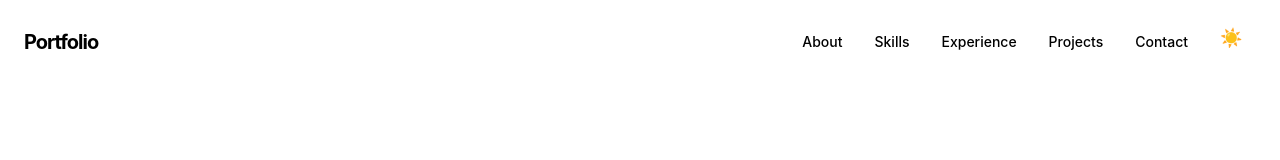
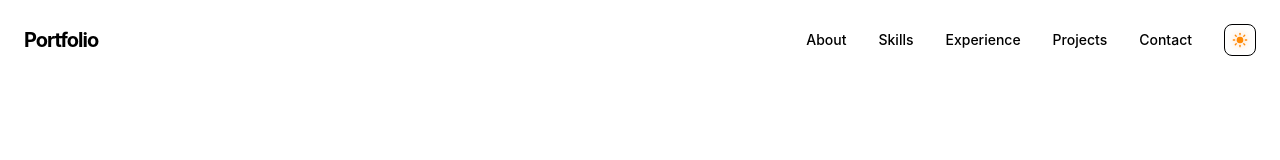
Before and after one commit to rizkikosasih/portfolio, a React (Vite) app: page / in a window 1280 px wide. Shown: the top 160 px of the page. Built offline with nearby package versions, Linux system fonts and the light colour scheme; no server answers.

Commit message:
feat: enhance ThemeToggle component with animations and improved styling

```diff
--- a/src/components/layout/Navbar.tsx
+++ b/src/components/layout/Navbar.tsx
@@ -47,7 +47,6 @@ const Navbar = () => {
           <ThemeToggle />
         </nav>
 
-        {/* Mobile Toggle (Bisa dikembangkan nanti) */}
         <div className="flex items-center gap-4 md:hidden">
           <ThemeToggle />
         </div>
--- a/src/components/ui/ThemeToggle.tsx
+++ b/src/components/ui/ThemeToggle.tsx
@@ -1,32 +1,55 @@
-import { useEffect, useState } from 'react'
+import { useState, useEffect } from 'react'
 import { useTheme } from 'next-themes'
+import { motion } from 'framer-motion'
+import { Sun, Moon } from 'lucide-react'
 
 const ThemeToggle = () => {
   const { theme, setTheme } = useTheme()
   const [mounted, setMounted] = useState(false)
 
   useEffect(() => {
-    const frame = requestAnimationFrame(() => {
+    const timer = setTimeout(() => {
       setMounted(true)
-    })
-    return () => cancelAnimationFrame(frame)
+    }, 0)
+
+    return () => clearTimeout(timer)
   }, [])
 
   if (!mounted) {
-    return <div className="h-9 w-9" />
+    return <div className="bg-secondary/50 h-10 w-10 rounded-xl border" />
   }
+
+  const isDark = theme === 'dark'
 
   return (
     <button
-      onClick={() => setTheme(theme === 'dark' ? 'light' : 'dark')}
-      className="border-input bg-background hover:bg-accent hover:text-accent-foreground focus-visible:ring-ring border-input bg-background hover:bg-accent hover:text-accent-foreg-g items-cente-smcus-visible:ring-1 focus-visible:outoutline-none inline-flex h-9 w-9 hover:cursor-pointer"
-      aria-label="Toggle theme"
+      onClick={() => setTheme(isDark ? 'light' : 'dark')}
+      className="bg-secondary hover:border-primary/50 relative flex h-8 w-8 items-center justify-center overflow-hidden rounded-lg border transition-colors hover:cursor-pointer"
+      aria-label="Toggle Theme"
     >
-      {theme === 'dark' ? (
-        <span className="text-lg">🌙</span>
-      ) : (
-        <span className="text-lg">☀️</span>
-      )}
+      <motion.div
+        initial={false}
+        animate={{ y: isDark ? 0 : 30 }}
+        transition={{ type: 'spring', stiffness: 300, damping: 30 }}
+        className="absolute"
+      >
+        <Moon
+          className="h-4 w-4 fill-yellow-300 text-yellow-300"
+          style={{ filter: 'drop-shadow(0 0 5px rgba(253, 224, 71, 0.5))' }}
+        />
+      </motion.div>
+
+      <motion.div
+        initial={false}
+        animate={{ y: isDark ? -30 : 0 }}
+        transition={{ type: 'spring', stiffness: 300, damping: 30 }}
+        className="absolute"
+      >
+        <Sun
+          className="h-4 w-4 fill-orange-400 text-orange-400"
+          style={{ filter: 'drop-shadow(0 0 5px rgba(251, 146, 60, 0.5))' }}
+        />
+      </motion.div>
     </button>
   )
 }
```
